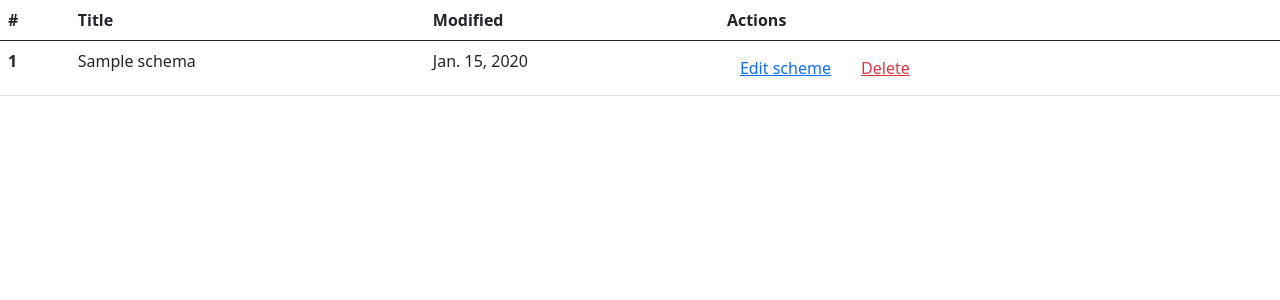
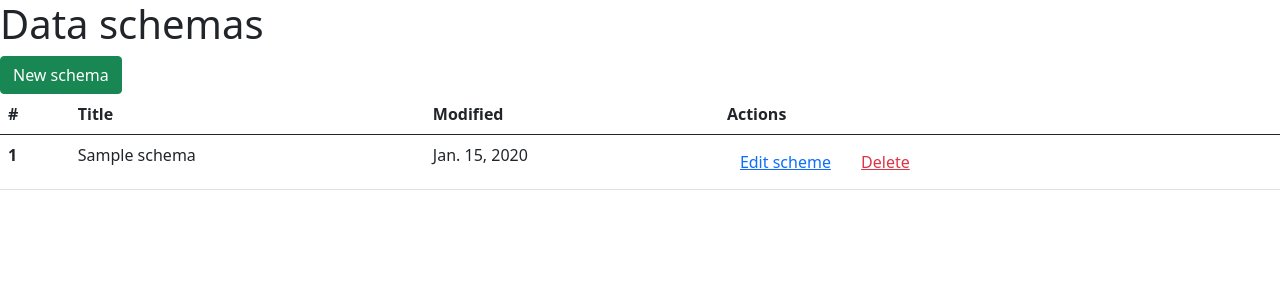
Before and after one commit to umouse/PlaneksTestTask, a Django app: page /schemas_list/ in a window 1280 px wide. Shown: the top 300 px of the page. Run offline with Django 3.2, Linux system fonts and the light colour scheme; tables that the repository leaves empty hold one stand-in row (values such as "Sample post"); some libraries are stand-ins or nearby versions.

Commit message:
Update delete and edit buttons to a working state. add  new schema button to the schema list view

```diff
--- /dev/null
+++ b/schemas/templates/schemas/schema_confirm_delete.html
@@ -0,0 +1,4 @@
+<form method="post">{% csrf_token %}
+    <p>Are you sure you want to delete "{{ object }}"?</p>
+    <input type="submit" value="Confirm">
+</form>
--- a/schemas/templates/schemas/schema_form.html
+++ b/schemas/templates/schemas/schema_form.html
@@ -5,10 +5,9 @@
     <h1>New Schema</h1>
     <form method="post">{% csrf_token %}
         {{ form.as_p }}
-        <button type="button" class="btn btn-primary" type ="submit">Submit</button>
+        <button type="submit" class="btn btn-primary">Submit</button>
         <h2>Columns</h2>
             {% crispy columns helper %}
         <button type="button" class="btn btn-primary">Add column</button>
-
     </form>
 {% endblock %}
--- a/schemas/templates/schemas/schema_list.html
+++ b/schemas/templates/schemas/schema_list.html
@@ -1,6 +1,12 @@
 {% extends 'schemas/base.html' %}
 
 {% block content %}
+
+<h1>Data schemas</h1>
+<a href="{% url 'SchemaCreateView' %}">
+    <button type="button" class="btn btn-success">New schema</button>
+</a>
+
 <table class="table">
     <thead>
     <tr>
@@ -17,8 +23,10 @@
         <td>{{ schema.name }}</td>
         <td>{{ schema.updated_at }}</td>
         <td>
-            <button type="button" class="btn btn-link">Edit scheme</button>
-            <button type="button" class="btn btn-link text-danger" >Delete</button>
+            <a href="{% url 'SchemaUpdateView' schema.id %}"><button type="button" class="btn btn-link">Edit scheme</button></a>
+            <a href="{% url 'SchemaDeleteView' schema.id %}">
+                <button type="button" class="btn btn-link text-danger">Delete</button>
+            </a>
         </td>
     </tr>
     {% empty %}
--- a/schemas/urls.py
+++ b/schemas/urls.py
@@ -4,4 +4,6 @@ from . import views
 urlpatterns = [
     path('create_schema/', views.SchemaCreateView.as_view(), name='SchemaCreateView'),
     path('schemas_list/', views.SchemaListView.as_view(), name='SchemaListView'),
+    path('update_schema/<int:pk>/', views.SchemaUpdateView.as_view(), name='SchemaUpdateView'),
+    path('delete_schema/<int:pk>/', views.SchemaDeleteView.as_view(), name='SchemaDeleteView'),
 ]
--- a/schemas/views.py
+++ b/schemas/views.py
@@ -3,8 +3,14 @@ from django.contrib.auth.mixins import LoginRequiredMixin
 from django.shortcuts import render
 from django.urls import reverse_lazy
 from django.forms.models import inlineformset_factory
-from django.views.generic import CreateView, ListView
+from django.views.generic import CreateView, ListView, UpdateView, DeleteView
 from schemas.models import Schema, Column
+
+column_formset = inlineformset_factory(
+            Schema, Column, fields=('name', 'column_types', 'order'),
+            labels={'name': 'Column name', 'column_types': 'Type', 'order': 'Order'},
+            can_order=False, can_delete=False
+        )
 
 
 class SchemaListView(ListView):
@@ -24,11 +30,6 @@ class SchemaCreateView(LoginRequiredMixin, CreateView):
 
     def get_context_data(self, **kwargs):
         data = super().get_context_data(**kwargs)
-        column_formset = inlineformset_factory(
-            Schema, Column, fields=('name', 'column_types', 'order'),
-            labels={'name': 'Column name', 'column_types': 'Type', 'order': 'Order'},
-            can_order=False, can_delete=False
-        )
         helper = ColumnFormSetHelper()
         data["helper"] = helper
         if self.request.POST:
@@ -46,3 +47,34 @@ class SchemaCreateView(LoginRequiredMixin, CreateView):
             columns.instance = self.object
             columns.save()
         return super().form_valid(form)
+
+
+class SchemaUpdateView(LoginRequiredMixin, UpdateView):
+    model = Schema
+    fields = ['name', 'column_separator', 'string_character']
+    success_url = reverse_lazy('SchemaListView')
+
+    def get_context_data(self, **kwargs):
+        data = super().get_context_data(**kwargs)
+        helper = ColumnFormSetHelper()
+        data["helper"] = helper
+        if self.request.POST:
+            data["columns"] = column_formset(self.request.POST, instance=self.object)
+        else:
+            data["columns"] = column_formset(instance=self.object)
+        return data
+
+    def form_valid(self, form):
+        form.instance.user = self.request.user
+        context = self.get_context_data()
+        columns = context["columns"]
+        self.object = form.save()
+        if columns.is_valid():
+            columns.instance = self.object
+            columns.save()
+        return super().form_valid(form)
+
+
+class SchemaDeleteView(DeleteView):
+    model = Schema
+    success_url = reverse_lazy('SchemaListView')
```
